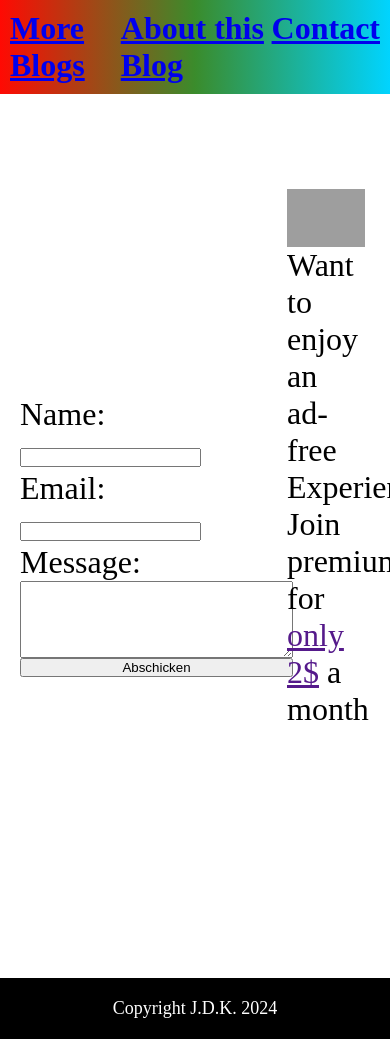
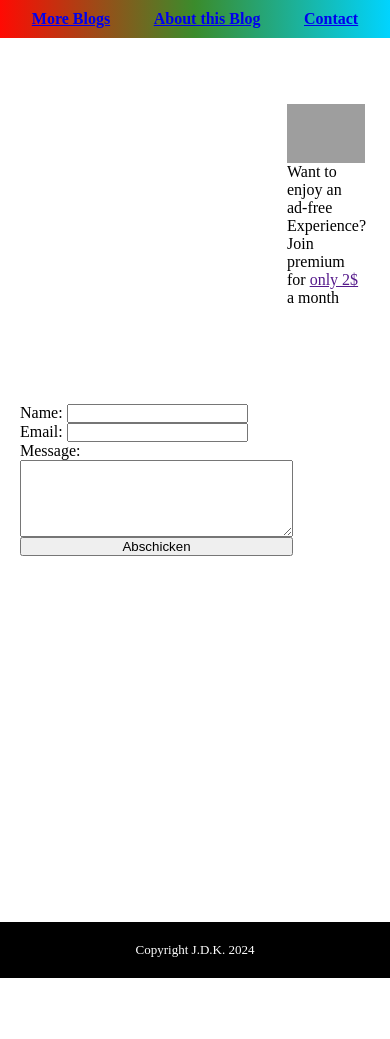
Before and after one commit to DsnirlJim/AbschlussPrimer, a plain HTML site: page Contact.html in a window 390 px wide. After the commit the page ends 978 px from the top, so only its background shows below. Drawn offline with Linux system fonts and the light colour scheme; grey boxes are pictures that could not be loaded.

Commit message:
Responsive made better

```diff
--- a/style.css
+++ b/style.css
@@ -35,7 +35,7 @@ div {
   margin: 10px;
   padding: 10px;
   right: 5px;
-  top: 20%;
+  top: 10%;
   font-size: xx-large;
 }
 div img {
@@ -46,7 +46,7 @@ div img {
 article {
   margin: 10px;
   padding: 10px;
-  width: 70%;
+  width: 65%;
   font-size: xx-large;
 }
 article img {
@@ -86,3 +86,26 @@ form {
   margin: 10px;
   padding: 10px;
 }
+@media (1px < width < 800px) {
+  .about {
+    font-size: medium;
+  }
+  form {
+    font-size: medium;
+  }
+  footer {
+    font-size: small;
+  }
+  article {
+    font-size: medium;
+  }
+  div {
+    font-size: medium;
+  }
+  nav {
+    font-size: medium;
+  }
+  nav ul {
+    font-size: medium;
+  }
+}
```
